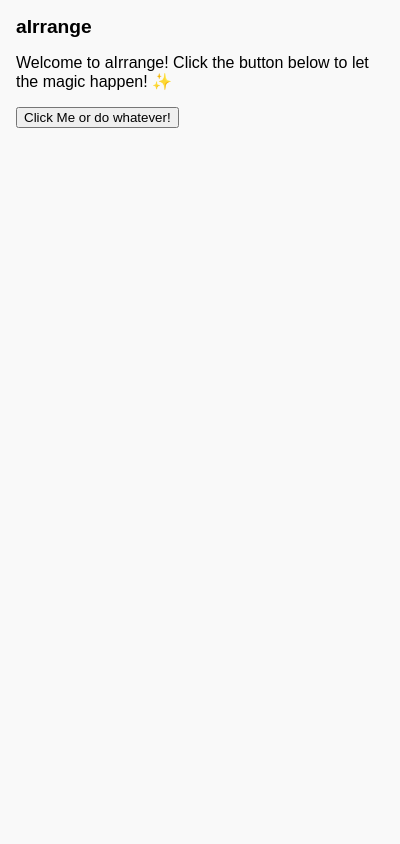
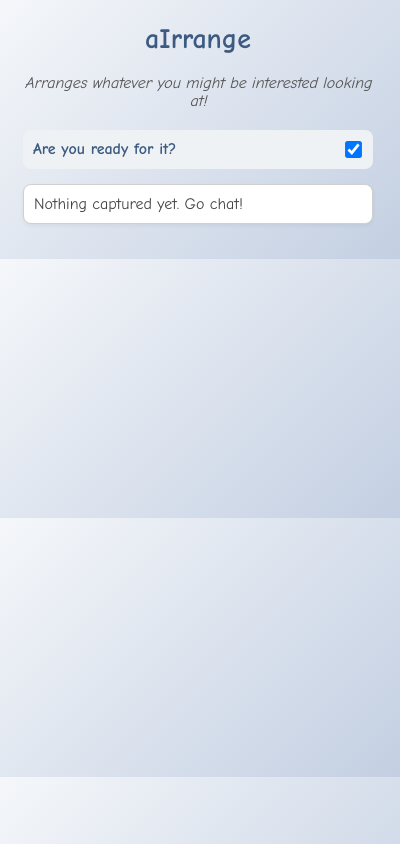
Before and after one commit to Xenomorphing19/aIrrange, a browser extension: page popup.html in a window 400 px wide. Drawn offline with Linux system fonts and the light colour scheme.

Commit message:
toggle extension? well you have a dedicated button now

```diff
--- a/popup.html
+++ b/popup.html
@@ -1,30 +1,89 @@
 <!DOCTYPE html>
-<html lang="en">
+<html>
 <head>
-  <meta charset="UTF-8">
-  <title>aIrrange Popup</title>
-  <meta name="viewport" content="width=device-width, initial-scale=1.0">
+  <title>aIrrange - Your Prompts Organizer</title>
   <style>
     body {
-      min-width: 250px;
-      min-height: 150px;
-      font-family: Arial, sans-serif;
-      margin: 0;
-      padding: 16px;
-      background: #f9f9f9;
+      font-family: 'Comic Sans MS', cursive, sans-serif;
+      width: 350px;
+      max-height: 500px;
+      padding: 15px;
+      background: linear-gradient(135deg, #f5f7fa, #c3cfe2);
+      color: #444;
     }
     h1 {
-      font-size: 1.2em;
-      margin: 0 0 10px 0;
+      margin-top: 0;
+      color: #3D5A80;
+      text-align: center;
+      font-size: 28px;
+    }
+    #fun-description {
+      font-style: italic;
+      margin-bottom: 20px;
+      text-align: center;
+      color: #555;
+    }
+    ul {
+      list-style: none;
+      padding: 0;
+      margin: 0;
+    }
+    li {
+      margin-bottom: 12px;
+      padding: 10px;
+      border: 1px solid #d0d0d0;
+      border-radius: 8px;
+      background-color: #ffffff;
+      box-shadow: 0 2px 4px rgba(0,0,0,0.05);
+    }
+    a {
+      display: block;
+      font-weight: bold;
+      margin-bottom: 8px;
+      text-decoration: none;
+      color: #293241;
+    }
+    .keywords-container {
+      display: flex;
+      flex-wrap: wrap;
+      gap: 5px;
+    }
+    .keyword {
+      background-color: #E0FBFC;
+      color: #3D5A80;
+      padding: 3px 8px;
+      border-radius: 12px;
+      font-size: 12px;
+    }
+    .toggle-container {
+      display: flex;
+      align-items: center;
+      justify-content: space-between;
+      padding: 10px;
+      margin-bottom: 15px;
+      background-color: #eef2f5;
+      border-radius: 8px;
+      font-weight: bold;
+      color: #3D5A80;
+    }
+    #extension-toggle {
+      transform: scale(1.3);
+      cursor: pointer;
     }
   </style>
 </head>
 <body>
   <h1>aIrrange</h1>
-  <p>Welcome to aIrrange! Click the button below to let the magic happen! ✨</p>
-  <button id="greetBtn">Click Me or do whatever!</button>
-  <div id="greeting" style="margin-top: 15px; padding: 10px; background: #e8f5e8; border-radius: 5px; display: none;">
-    <p id="greetingText"></p>
+  <div id="fun-description">Arranges whatever you might be interested looking at!</div>
+
+  <div class="toggle-container">
+    <label for="extension-toggle">Are you ready for it?</label>
+    <input type="checkbox" id="extension-toggle">
   </div>
+
+  <ul id="conversations-list">
+    <!-- Conversation items will be added here! -->
+  </ul>
   <script src="popup.js"></script>
 </body>
+</html>
--- a/popup.js
+++ b/popup.js
@@ -1,24 +1,41 @@
-document.getElementById("greetBtn").addEventListener("click", function() {
-  const greetings = [
-    "Hello there! 👋 Hope you're having a great day!",
-    "Greetings! 🌟 You're awesome!",
-    "Hi! 😊 Thanks for clicking the button!",
-    "Hello! 🎉 You've just made my day!",
-    "Hey there! 🚀 Ready to conquer the world?",
-    "Greetings, friend! 💫 You're doing great!"
-  ];
+document.addEventListener('DOMContentLoaded', () => {
+  const conversationsList = document.getElementById('conversations-list');
+  const toggle = document.getElementById('extension-toggle');
+  const storageKey = 'aIrrange_isCapturingEnabled'; // Our specific key
 
-  const randomGreeting = greetings[Math.floor(Math.random() * greetings.length)];
-  const greetingDiv = document.getElementById("greeting");
-  const greetingText = document.getElementById("greetingText");
+  // --- Toggle Logic ---
+  chrome.storage.local.get({ [storageKey]: true }, (result) => {
+    toggle.checked = result[storageKey];
+  });
 
-  greetingText.textContent = randomGreeting;
-  greetingDiv.style.display = "block";
+  toggle.addEventListener('change', () => {
+    chrome.storage.local.set({ [storageKey]: toggle.checked });
+  });
 
-  // Add a little animation effect
-  greetingDiv.style.opacity = "0";
-  setTimeout(() => {
-    greetingDiv.style.transition = "opacity 0.5s ease-in";
-    greetingDiv.style.opacity = "1";
-  }, 10);
+  // --- Display Logic ---
+  chrome.storage.local.get({ conversations: [] }, (result) => {
+    const conversations = result.conversations;
+    if (conversations.length === 0) {
+      conversationsList.innerHTML = '<li>Nothing captured yet. Go chat!</li>';
+      return;
+    }
+    conversations.forEach(convo => {
+      const listItem = document.createElement('li');
+      const link = document.createElement('a');
+      link.href = convo.url;
+      link.target = '_blank';
+      link.textContent = convo.url.split('/c/')[1] || 'New Chat';
+      const keywordsContainer = document.createElement('div');
+      keywordsContainer.className = 'keywords-container';
+      convo.keywords.forEach(keyword => {
+        const keywordSpan = document.createElement('span');
+        keywordSpan.className = 'keyword';
+        keywordSpan.textContent = keyword;
+        keywordsContainer.appendChild(keywordSpan);
+      });
+      listItem.appendChild(link);
+      listItem.appendChild(keywordsContainer);
+      conversationsList.appendChild(listItem);
+    });
+  });
 });
```
Also changed, not shown: content.js (+17 -3 lines).
